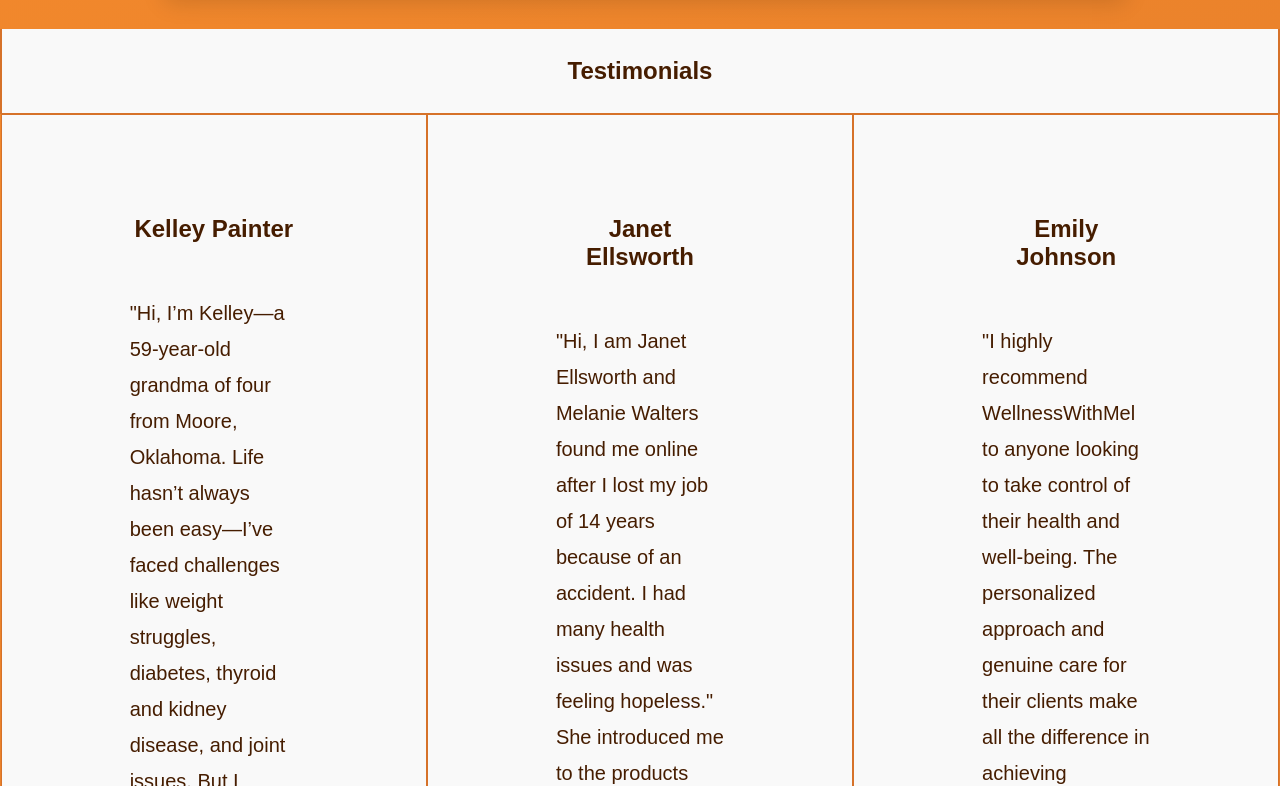
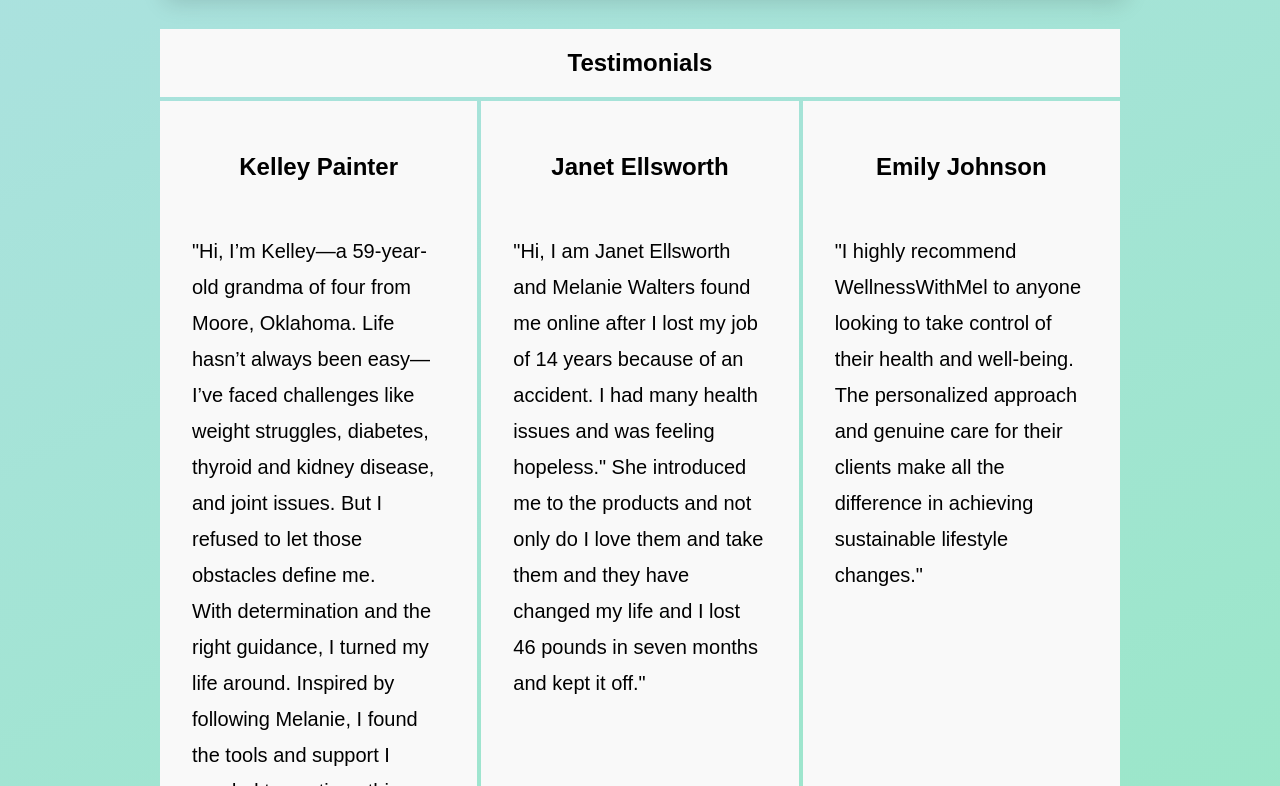
Before and after one commit to Tyler-Heist/wellnesswithmel, a plain HTML site: page index.html in a window 1280 px wide. Shown: the part 3181-3967 px from the top of the page. Drawn offline with nearby package versions, Linux system fonts and the light colour scheme.

Commit message:
change color scheme, format content

```diff
--- a/assets/css/main.css
+++ b/assets/css/main.css
@@ -5,7 +5,8 @@ body {
 	padding: 0;
 	min-height: 100vh;
 	font-family: Arial, Helvetica, sans-serif;
-	background: linear-gradient(155deg, #FFFF00, #F3892C, #D67229);
+	/*background: linear-gradient(155deg, #FFFF00, #F3892C, #D67229);*/
+	background: linear-gradient(155deg, #CCDCD8, #B0E0E6, #93E9BE);
 }
 
 nav {
@@ -38,7 +39,8 @@ nav a {
 }
 
 nav a:hover {
-	background-color: #F3892C;
+	background-color: #BBCBC7;
+	color: #000000;
 }
 
 
@@ -58,7 +60,7 @@ nav a:hover {
 }
 
 .footer a:hover {
-  	color: #F3892C; /* hover color */
+  	color: #63c795; /* hover color */
 }
 
 .buttonLink {
@@ -78,7 +80,7 @@ nav a:hover {
 }
 
 .buttonLink:hover {
-	background-color: #F3892C; /* darker red on hover */
+	background-color: #63c795; /* darker red on hover */
 }
 /* -------------------- END GLOBAL STYLING -------------------- */
 
@@ -139,28 +141,33 @@ nav a:hover {
 
 .testimonial-header {
 	background-color: #F9F9F9;
-	color: #461d00;
-	text-align: center;
-	padding: .5rem;
-	border: solid #D67229;
-	border-width: 0px 2px 1px 2px;
+	width: 75vw;
+	max-height: 5rem;
+	margin: 0 auto 4px auto;
+	display: flex;
+	align-items: center;
+	justify-content: center;
+	box-sizing: border-box;
 }
 
 .testimonials {
 	display: flex;
-	justify-content: center;
+	gap: 4px;
+	width: 75vw;
+	margin: auto;
+	box-sizing: border-box;
 }
 
 .testimonial {
-	flex: 1;
-	max-width: 33.3%;
-	box-sizing: border-box;
-	background-color: #F9F9F9;
-	padding: 5rem 8rem;
-	margin-bottom: 2rem;
-	border: 1px solid #D67229;
-	color: #461d00;
+  flex: 1;
+  min-width: 0;
+  background-color: #F9F9F9;
+  padding: 2rem;
+  margin-bottom: 2rem;
+  background-clip: padding-box;    /* makes background stop at the padding, so border area is transparent */
+  box-sizing: border-box;
 }
+
 
 .testimonial h1 {
 	text-align: center;
@@ -175,13 +182,12 @@ nav a:hover {
 #shop-here {
 	text-align: center;
 	margin: 0rem auto 1rem auto;
-	max-width: 90vw;
+	max-width: 75vw;
 	background-color: #F9F9F9;
 }
 
 #shop-here h1 {
 	padding-top: 1rem;
-	color: #461d00;
 }
 
 .shop-here {
@@ -205,7 +211,6 @@ nav a:hover {
 	max-width: 20%;
 	background-color: #F9F9F9;
 	margin-bottom: 2rem;
-	color: #461d00;
 	text-align: center;
 	padding: 1rem;
 	font-weight: 600;
@@ -236,7 +241,7 @@ nav a:hover {
 }
 
 .product a:hover {
-	background-color: #F3892C; /* darker red on hover */
+	background-color: #71C79C; /* darker red on hover */
 }
 /* -------------------- END INDEX.HTML -------------------- */
 
```
